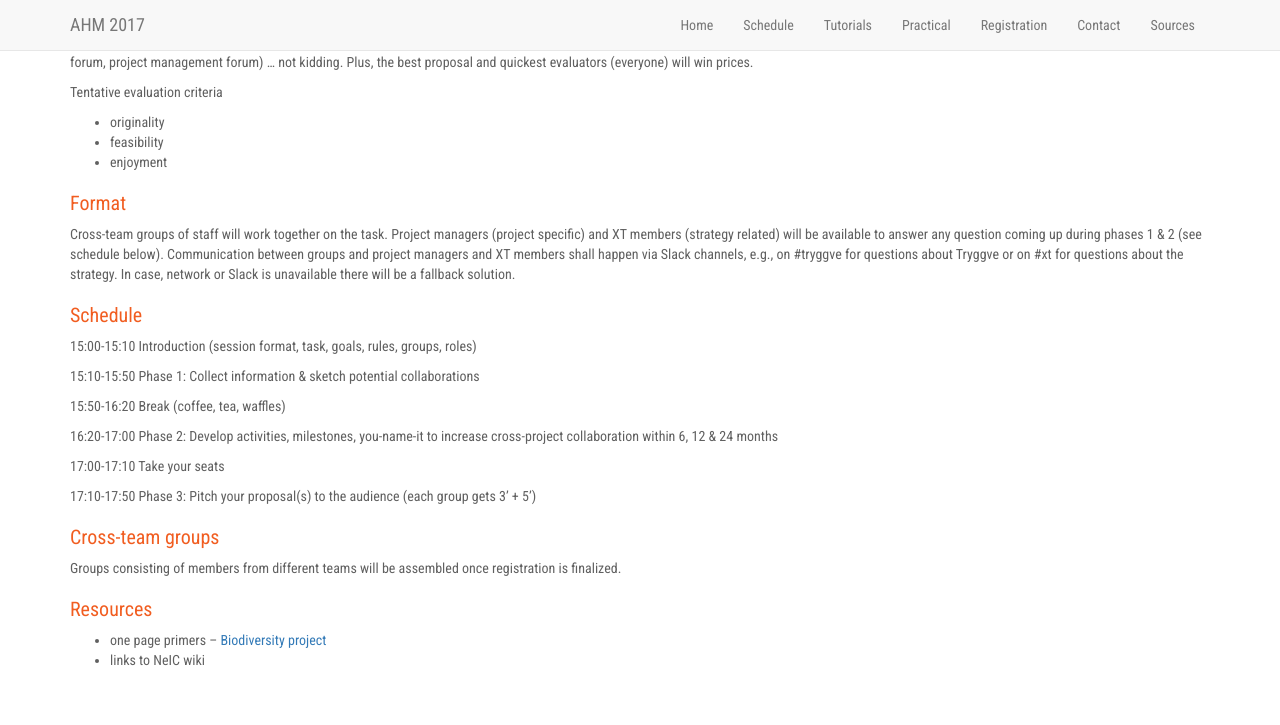
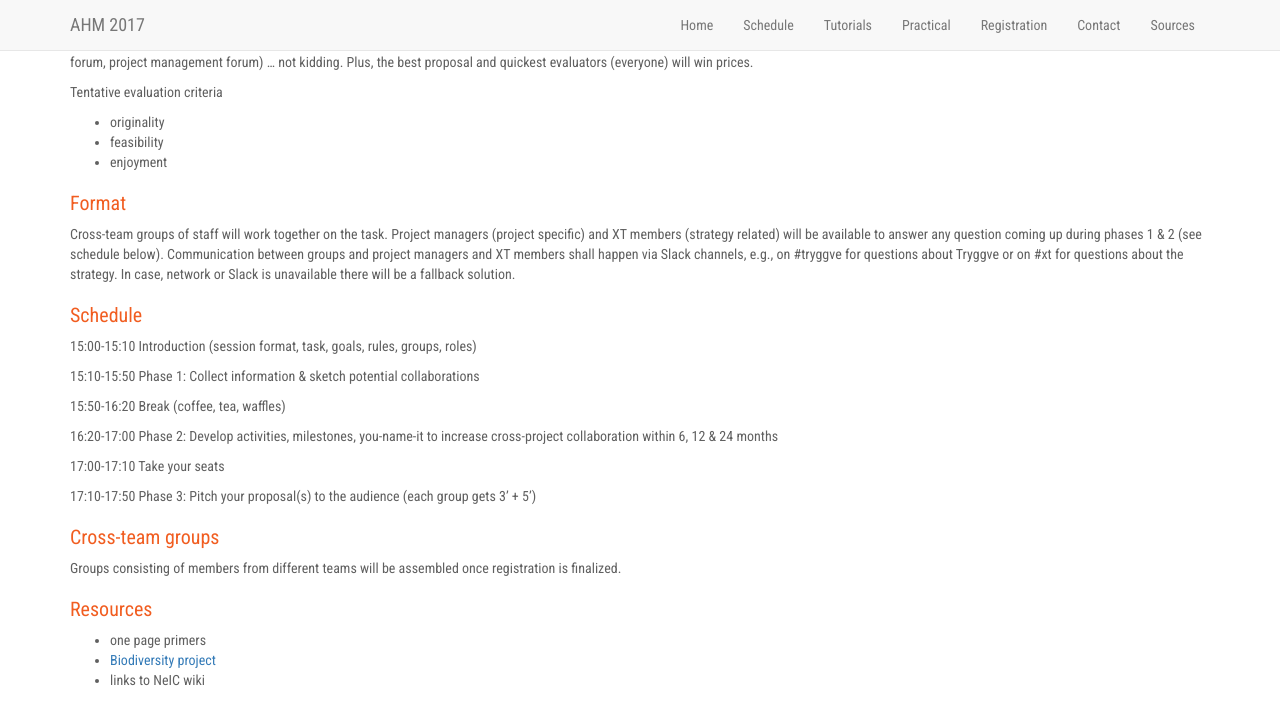
Before and after one commit to neicnordic/ahm17.neic.nordforsk.org, a Jekyll site: the page built from crossteam.md, in a window 1280 px wide and 900 px high, scrolled down 1080 px. Shown: the top 725 px of the window. Built offline with Jekyll 4.4.1, drawn with Linux system fonts in a browser that asks for light colours; nearby versions of some CDN libraries; our own code applies the rules of GitHub Pages for plain Markdown files.

Commit message:
Formatting second level list item.

```diff
--- a/crossteam.md
+++ b/crossteam.md
@@ -119,5 +119,5 @@
 ### Resources
 
 - one page primers
--- <a href="/media/one_page_primer_bdi.pdf">Biodiversity project</a>
+ - <a href="/media/one_page_primer_bdi.pdf">Biodiversity project</a>
 - links to NeIC wiki
```
